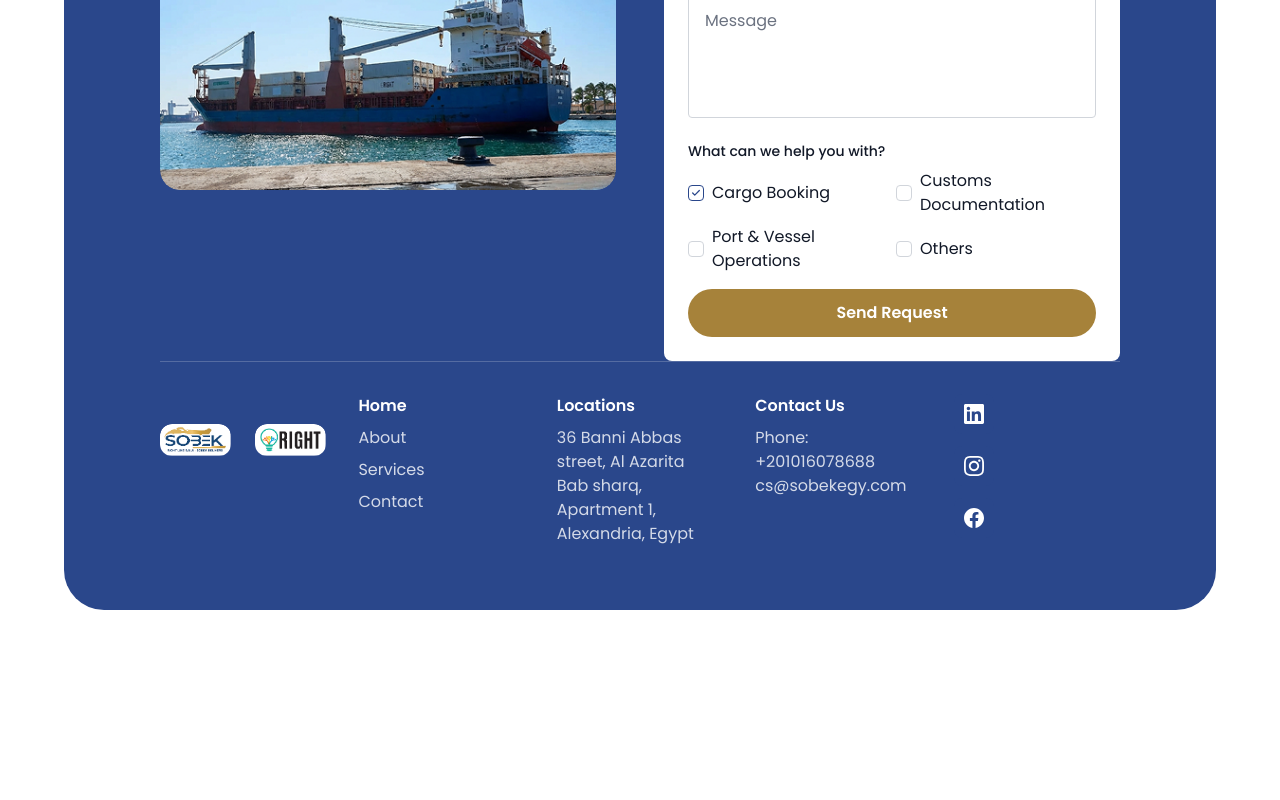
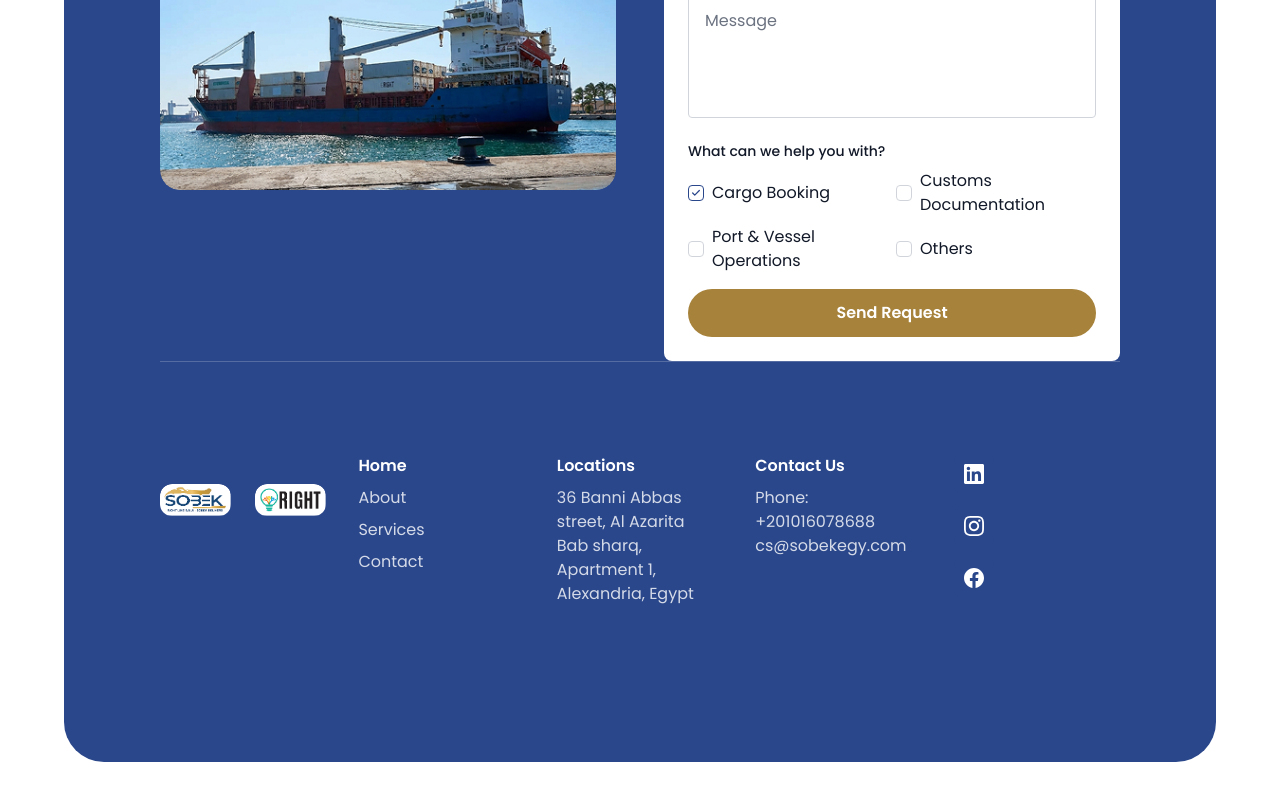
Before and after one commit to Mostafa-Aboheaba/sobek, a Next.js app: page / in a window 1280 px wide. Shown: the part 6323-7123 px from the top of the page. Before the commit the page ends 7053 px from the top, so only its background shows below. Built offline with nearby package versions, Linux system fonts and the light colour scheme.

Commit message:
Update footer divider gaps: top and bottom padding set to 92px

```diff
--- a/components/GetInTouch.tsx
+++ b/components/GetInTouch.tsx
@@ -243,7 +243,7 @@ const GetInTouch = () => {
         </div>
 
         {/* Footer Section */}
-        <div className="mt-auto pt-8 border-t border-white/20">
+        <div className="mt-auto border-t border-white/20" style={{ paddingTop: '92px', paddingBottom: '92px' }}>
           <div className="grid grid-cols-1 sm:grid-cols-2 lg:grid-cols-5 gap-6 md:gap-8">
             {/* Logos */}
             <div className="flex items-center gap-4 sm:gap-6">
```
